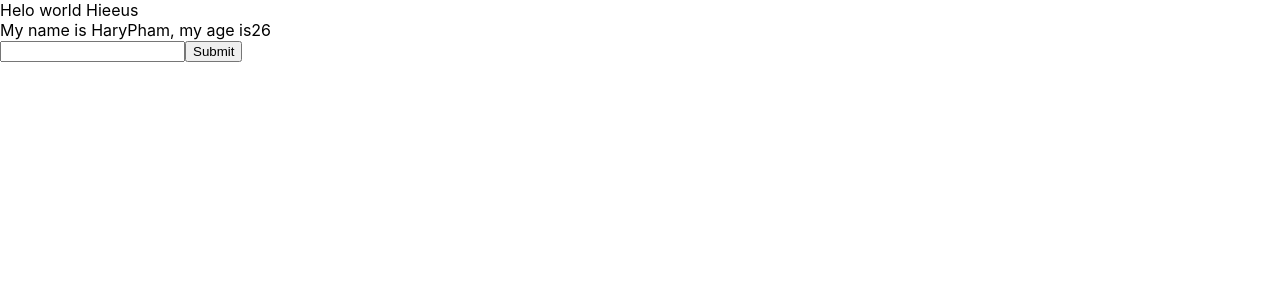
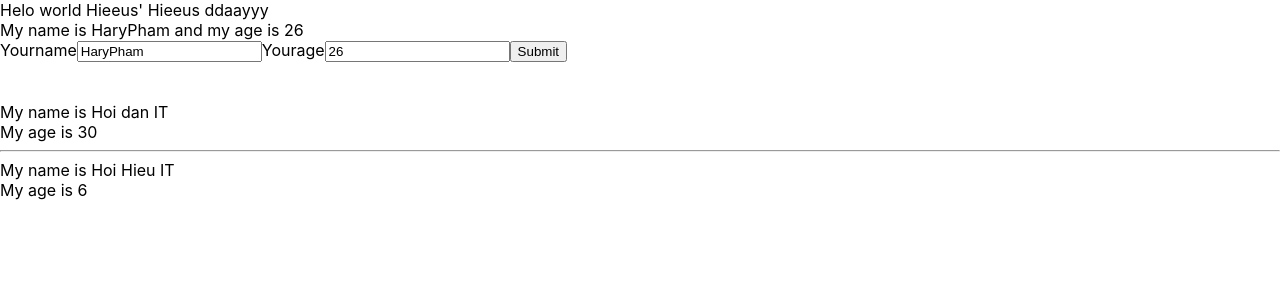
Before and after one commit to Hieu194281/ReactDemo, a React (Create React App) app: page / in a window 1280 px wide. Shown: the top 300 px of the page. Built offline with nearby package versions, Linux system fonts and the light colour scheme.

Commit message:
userInfoCpn

```diff
--- a/src/App.js
+++ b/src/App.js
@@ -11,7 +11,8 @@ class App extends React.Component {
   render() {
     return (
       <div className="App">
-        Helo world Hieeus
+        <div>Helo world Hieeus'
+          Hieeus ddaayyy</div>
         <MyComponent></MyComponent>
       </div>
     )
--- /dev/null
+++ b/src/component/DisplayInfo.js
@@ -0,0 +1,17 @@
+import React from "react";
+
+class DisplayInfo extends React.Component {
+    render() {
+        console.log(this.props)
+        // desctructuring array
+        const { age, name } = this.props
+        return (
+            <div>
+                <div>My name is {name}</div>
+                <div>My age is {age}</div>
+            </div>
+        )
+    }
+}
+
+export default DisplayInfo
--- a/src/component/MyComponent.js
+++ b/src/component/MyComponent.js
@@ -2,48 +2,25 @@
 // function component
 
 import React from "react";
+import DisplayInfo from "./DisplayInfo";
+import UserInfo from "./UserInfo";
 
 class MyComponent extends React.Component {
 
-    state = {
-        name: "HaryPham",
-        address: "Hoidantaodi",
-        age: 26
-    }
 
-    handleClick(event) {
-        // console.log(">> click me")
-        console.log("My name is " + this.state.name)
-        this.setState({
-            name: 'Eric', // truyen vao bien object cap nhat st  ate moi
-            age: Math.floor(Math.random() * 100 + 1)
-        })
-    }
-
-    handleOnChangeInput(event) {
-        this.setState({
-            name: event.target.value
-        })
-    }
-
-    handleonMouseOver(event) {
-        // console.log(event.pageX)
-    }
-
-    handleSubmit(event) {
-        event.preventDefault()
-        console.log(this.state)
-    }
     //JSX
     render() {
+        const myInfo = ['abc', 'adsaca']
         return (
             <div>
-                My name is {this.state.name}, my age is{this.state.age}
-                <form onSubmit={(event) => { this.handleSubmit(event) }}>
-                    <input type="text" onChange={(event) => this.handleOnChangeInput(event)}></input>
-                    <button>Submit</button>
-                </form>
-            </div >
+                <UserInfo></UserInfo>
+                <br></br>
+                <br></br>
+                <DisplayInfo name='Hoi dan IT' age='30'></DisplayInfo>
+                <hr></hr>
+                <DisplayInfo name='Hoi Hieu IT' age={6} myInfo={myInfo}></DisplayInfo>
+
+            </div>
         )
     }
 }
--- /dev/null
+++ b/src/component/UserInfo.js
@@ -0,0 +1,51 @@
+import React from "react";
+
+class UserInfo extends React.Component {
+
+    state = {
+        name: "HaryPham",
+        address: "Hoidantaodi",
+        age: 26
+    }
+
+
+
+    handleOnChangeInput(event) {
+        this.setState({
+            name: event.target.value
+        })
+    }
+
+    handleOnChangeAge(event) {
+        this.setState({
+            age: event.target.value
+        })
+    }
+
+    handleonMouseOver(event) {
+        // console.log(event.pageX)
+    }
+
+    handleSubmit(event) {
+        event.preventDefault() // Khong load lai trang khi nhan submit
+        console.log(this.state)
+    }
+    render() {
+        return (
+            <div>
+                <div>My name is {this.state.name} and my age is {this.state.age}</div>
+                <form onSubmit={(event) => { this.handleSubmit(event) }}>
+                    <label>Yourname</label>
+                    <input value={this.state.name} type="text" onChange={(event) => this.handleOnChangeInput(event)}></input>
+
+                    <label>Yourage</label>
+                    <input value={this.state.age} type="text" onChange={(event) => this.handleOnChangeAge(event)}></input>
+                    <button>Submit</button>
+                </form>
+            </div>
+        )
+
+    }
+}
+
+export default UserInfo
```
